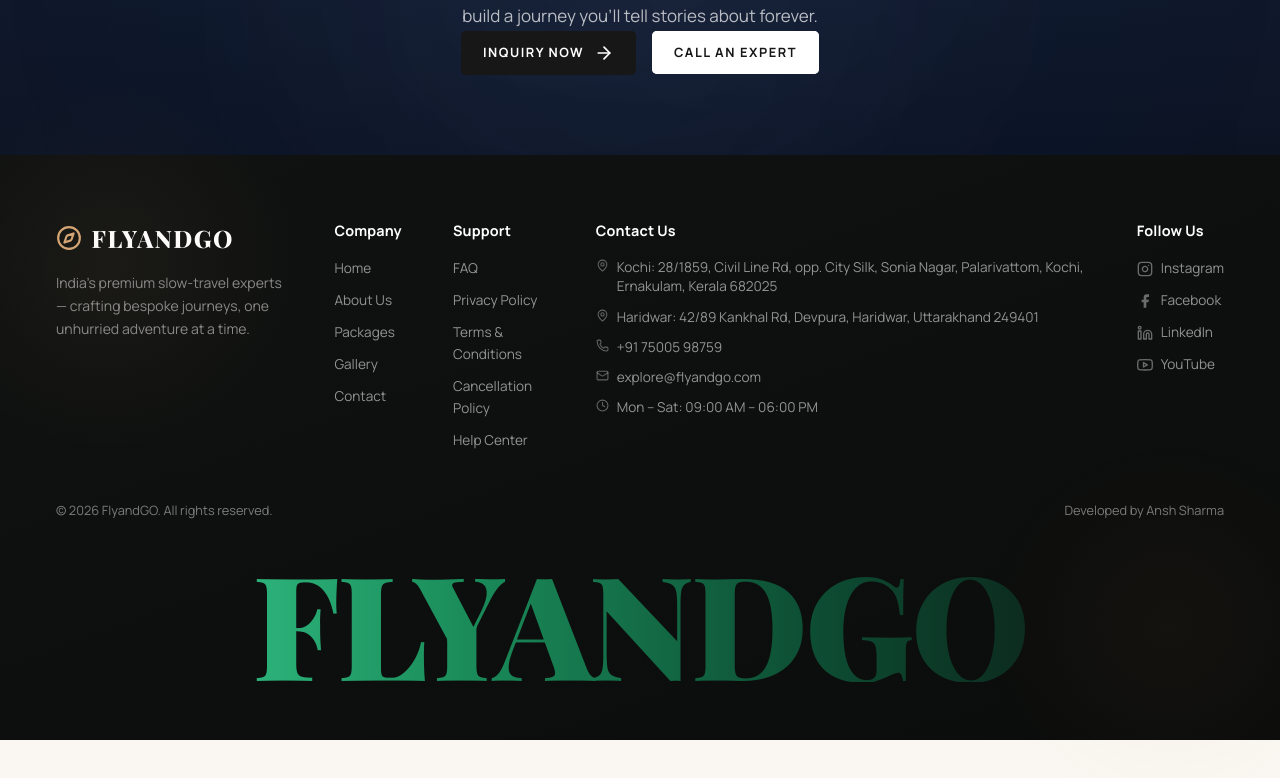
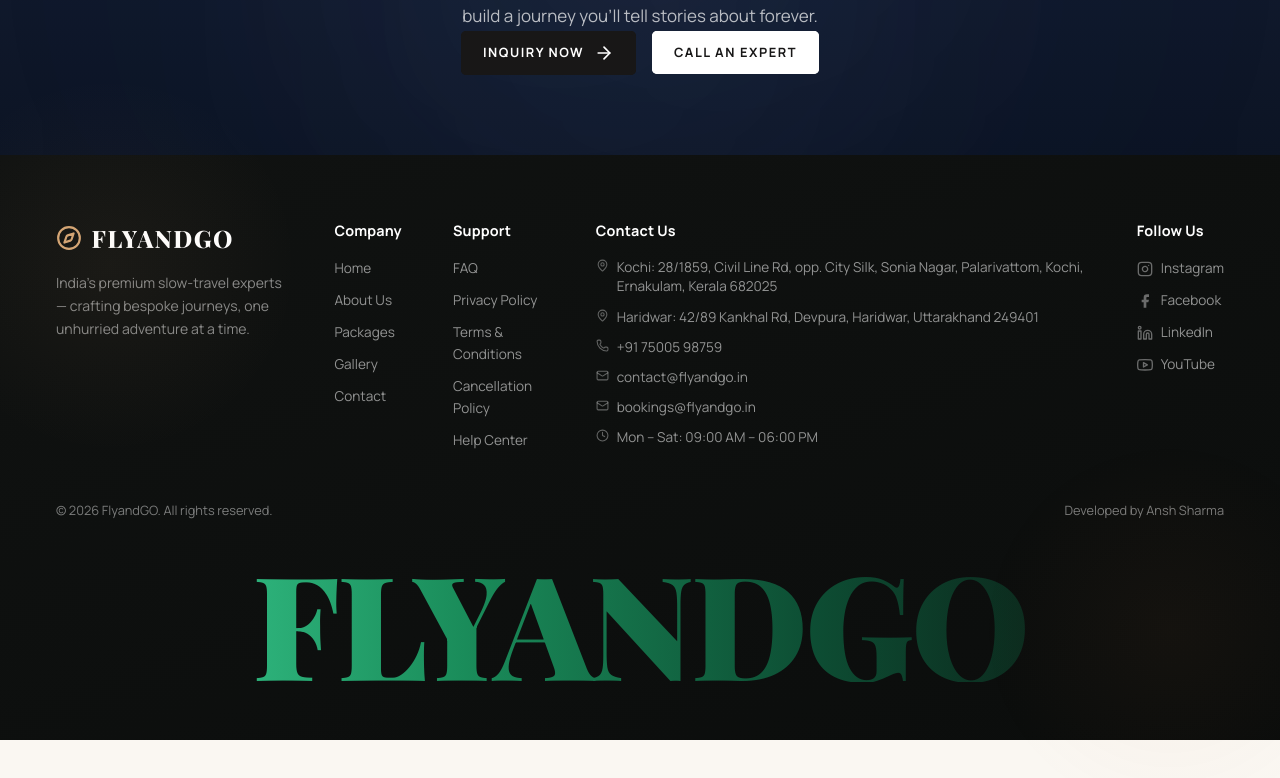
Before and after one commit to Ansh7695/Tripzy, a React (Vite) app: page / in a window 1280 px wide. Shown: the part 8709-9487 px from the top of the page. Built offline with nearby package versions, Linux system fonts and the light colour scheme; a web font is replaced by a local one.

Commit message:
Update contact mail to contact@flyandgo.in and booking mail to bookings@flyandgo.in

```diff
--- a/src/components/ContactEnquirySection.tsx
+++ b/src/components/ContactEnquirySection.tsx
@@ -238,7 +238,7 @@ const ContactEnquirySection: React.FC = () => {
 
   const handlePhoneCall = () => window.open('tel:+917500598759', '_self');
   const handleWhatsApp = () => window.open('https://wa.me/917500598759?text=Hi%20FlyandGO%2C%20I%20would%20like%20to%20connect%20with%20you%20on%20WhatsApp', '_blank');
-  const handleEmail = () => window.open('mailto:concierge@flyandgo.com', '_self');
+  const handleEmail = () => window.open('mailto:contact@flyandgo.in', '_self');
 
   /* ── Helper for field style ── */
   const fieldStyle = (field: string): React.CSSProperties =>
@@ -412,7 +412,7 @@ const ContactEnquirySection: React.FC = () => {
             <InfoCard
               icon={<Mail size={20} />}
               label="Email us"
-              value="concierge@flyandgo.com"
+              value="contact@flyandgo.in"
               onClick={handleEmail}
             />
             <InfoCard
--- a/src/components/Footer.tsx
+++ b/src/components/Footer.tsx
@@ -28,7 +28,8 @@ const COL_CONTACT = [
   { icon: <MapPin size={13} />, text: 'Kochi: 28/1859, Civil Line Rd, opp. City Silk, Sonia Nagar, Palarivattom, Kochi, Ernakulam, Kerala 682025' },
   { icon: <MapPin size={13} />, text: 'Haridwar: 42/89 Kankhal Rd, Devpura, Haridwar, Uttarakhand 249401' },
   { icon: <Phone size={13} />, text: '+91 75005 98759' },
-  { icon: <Mail size={13} />, text: 'explore@flyandgo.com' },
+  { icon: <Mail size={13} />, text: 'contact@flyandgo.in' },
+  { icon: <Mail size={13} />, text: 'bookings@flyandgo.in' },
   { icon: <Clock size={13} />, text: 'Mon – Sat: 09:00 AM – 06:00 PM' },
 ];
 
--- a/src/pages/AboutPage.tsx
+++ b/src/pages/AboutPage.tsx
@@ -62,7 +62,7 @@ const AboutPage: React.FC = () => {
 
 
   const promises = [
-    { icon: <Headphones className="w-5 h-5 text-[var(--color-gold)]" />, title: '24×7 Assistance', desc: 'Support available around the clock via call, chat, or email.' },
+    { icon: <Headphones className="w-5 h-5 text-[var(--color-gold)]" />, title: '24×7 Assistance', desc: 'Support available around the clock via call, chat, or email (contact@flyandgo.in).' },
     { icon: <CheckCircle className="w-5 h-5 text-[var(--color-gold)]" />, title: 'Verified Experiences', desc: 'Every listing inspected by our team before offering to clients.' },
     { icon: <ShieldCheck className="w-5 h-5 text-[var(--color-gold)]" />, title: 'Secure Booking', desc: 'SSL-secured payments with full refund transparency.' },
     { icon: <Zap className="w-5 h-5 text-[var(--color-gold)]" />, title: 'Personalised Support', desc: 'A dedicated travel expert assigned to every booking.' },
--- a/src/pages/ContactPage.tsx
+++ b/src/pages/ContactPage.tsx
@@ -155,16 +155,21 @@ const ContactPage: React.FC = () => {
                 </div>
               </div>
 
-              <div className="grid grid-cols-1 sm:grid-cols-2 gap-6 pt-6 border-t border-white/5">
+              <div className="grid grid-cols-1 sm:grid-cols-3 gap-6 pt-6 border-t border-white/5">
                 <div>
                   <h4 className="text-[10px] text-white/35 uppercase tracking-wider font-bold mb-2">Consultation hours</h4>
                   <p className="text-sm font-semibold text-white">Mon to Sat: 09:00 AM - 06:00 PM</p>
-                  <p className="text-xs text-white/45 mt-0.5">Walk-ins welcome, appointments preferred</p>
+                  <p className="text-xs text-white/45 mt-0.5">Walk-ins welcome</p>
                 </div>
                 <div>
-                  <h4 className="text-[10px] text-white/35 uppercase tracking-wider font-bold mb-2">Contact & WhatsApp</h4>
+                  <h4 className="text-[10px] text-white/35 uppercase tracking-wider font-bold mb-2">Phone & WhatsApp</h4>
                   <p className="text-sm font-semibold text-white">+91 75005 98759</p>
                   <p className="text-xs text-white/45 mt-0.5">24/7 Traveller assistance</p>
+                </div>
+                <div>
+                  <h4 className="text-[10px] text-white/35 uppercase tracking-wider font-bold mb-2">Email Support</h4>
+                  <p className="text-xs font-semibold text-[var(--color-gold)]">contact@flyandgo.in</p>
+                  <p className="text-xs text-white/60 mt-0.5">bookings@flyandgo.in</p>
                 </div>
               </div>
             </div>
```
